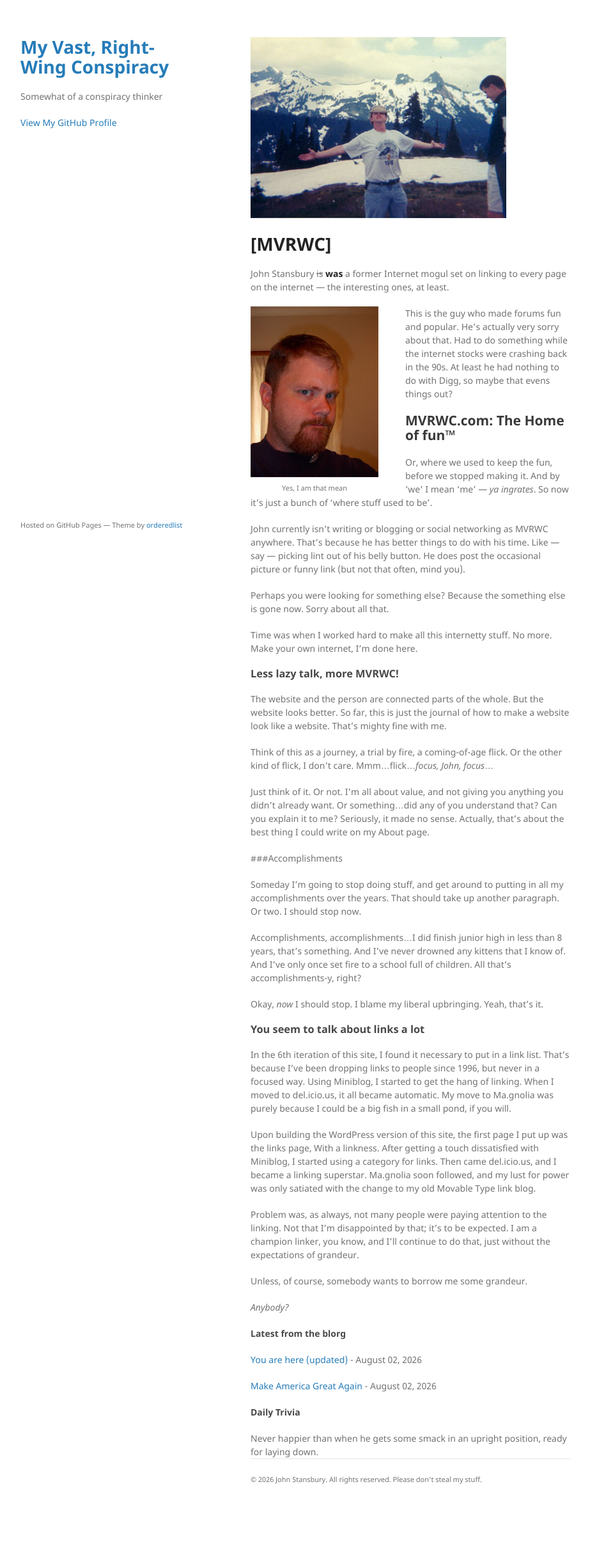
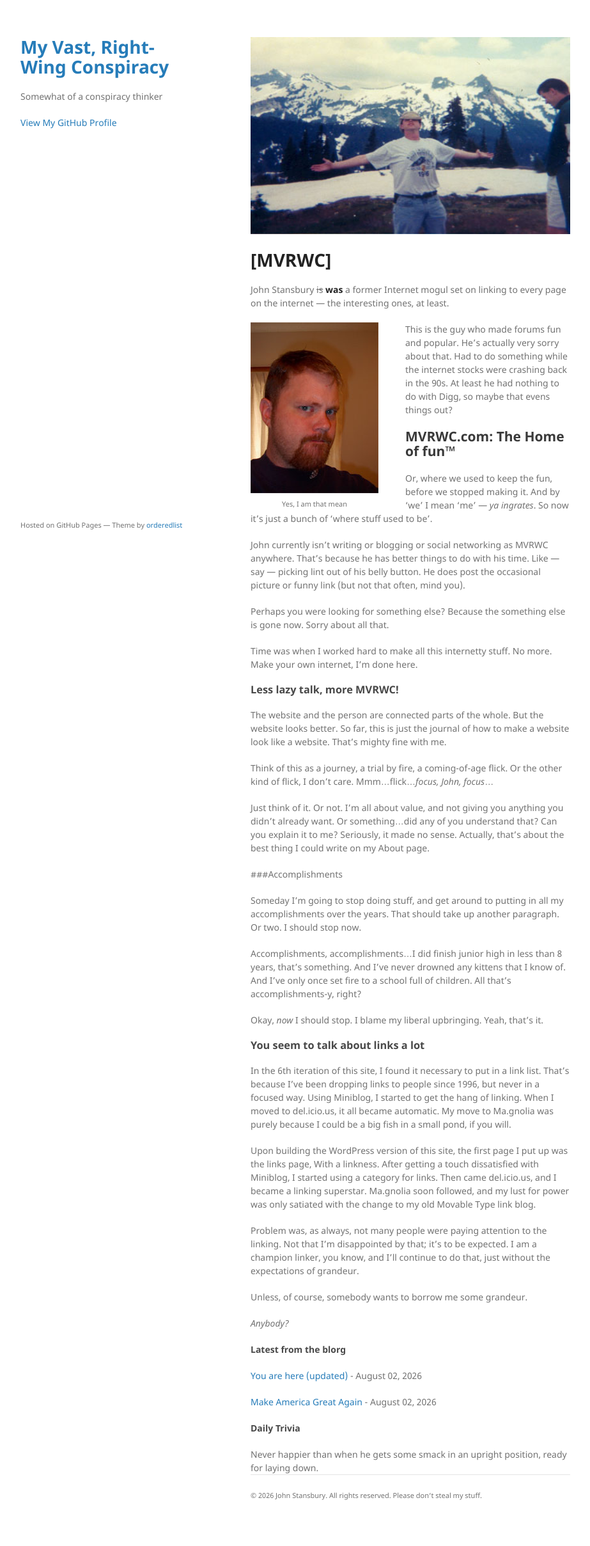
Before and after one commit to coach-punk/coach-punk.github.io, a Jekyll site: the page built from index.md, in a window 1280 px wide. Shown: the whole page at 64% size, without its empty margins (178-1101 px from the left). Built offline with Jekyll 4.4.1, drawn with Linux system fonts in a browser that asks for light colours; before the commit the page ends 2392 px from its top, so only the background shows below that.

Commit message:
Update index.md

```diff
--- a/index.md
+++ b/index.md
@@ -2,7 +2,8 @@
 layout: default
 title: My Vast, Right Wing Conspiracy
 ---
-<img src="media/mountain.jpg" max-width="960" max-height="308" alt="Mountain" />
+
+<img src="media/mountain.jpg" width="960" height="308" alt="Mountain" />
 
 # [MVRWC]
 
```
